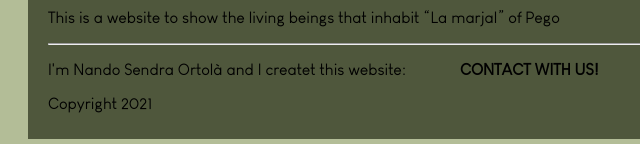
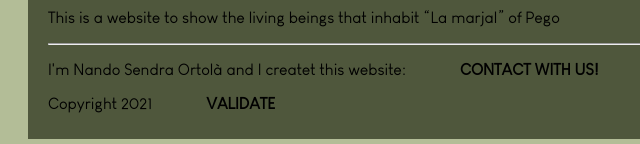
Before and after one commit to nandosendraa/La-Marjal, a plain HTML site: page index.html in a window 1280 px wide. Shown: the part 1663-1807 px from the top of the page, 0-640 px from the left. Drawn offline with Linux system fonts and the light colour scheme.

Commit message:
Final Commit

```diff
--- a/index.html
+++ b/index.html
@@ -127,6 +127,7 @@
             </p>
             <p>
                 Copyright 2021
+                <a href="http://validator.w3.org/check?uri=referer">Validate</a>
             </p>
         </footer>
     </body>
```
